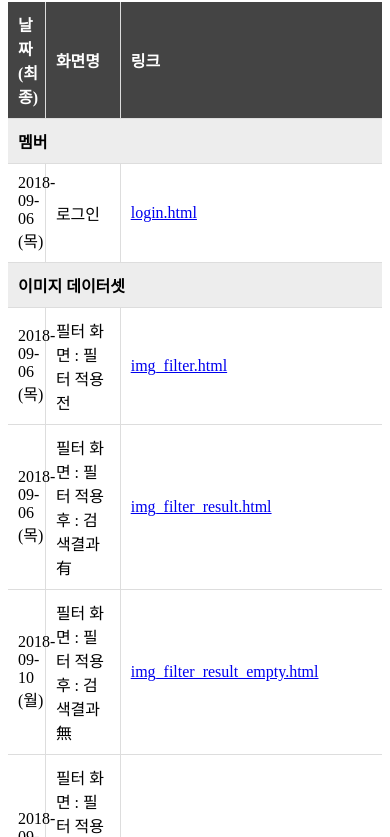
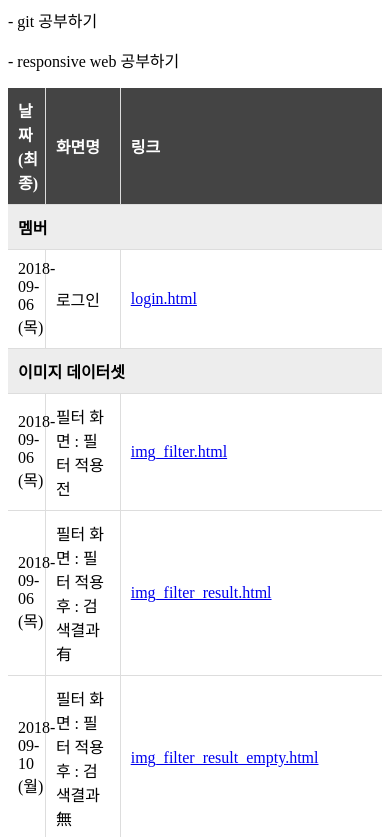
Before and after one commit to pey9087/git-practice, a plain HTML site: page index.html in a window 390 px wide. Shown: the part 45-882 px from the top of the page. Drawn offline with Linux system fonts and the light colour scheme.

Commit message:
반응형 웹 브렌치 생성 및 스타트

```diff
--- a/index.html
+++ b/index.html
@@ -29,6 +29,8 @@
 </head>
 <body>
 	<strong class="title">KID 인덱스</strong>
+	<p>- git 공부하기</p>
+	<p>- responsive web 공부하기</p>
 	<table>
 		<colgroup>
 			<col width="10%">
```
